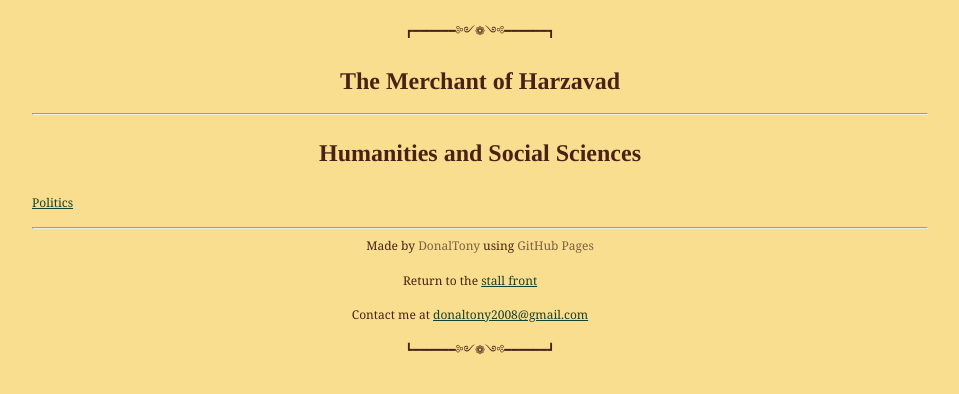
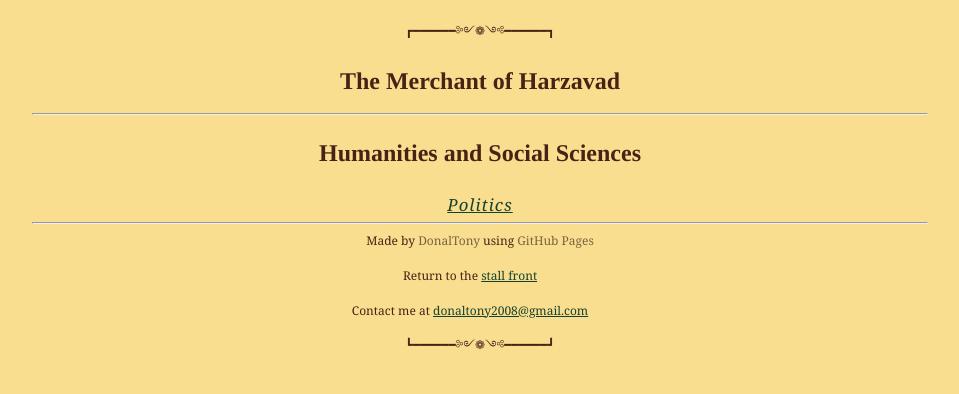
Before and after one commit to dvaraka/the-merchant, a Jekyll site: the page built from notes/year9/hass/hass.md, in a window 1280 px wide. Shown: the top 394 px of the page, without its empty margins (160-1119 px from the left). Built offline with Jekyll 4.4.1, drawn with Linux system fonts in a browser that asks for light colours; our own code applies the rules of GitHub Pages for plain Markdown files.

Commit message:
Update hass.md

```diff
--- a/notes/year9/hass/hass.md
+++ b/notes/year9/hass/hass.md
@@ -3,4 +3,4 @@
 </head>
 
 # Humanities and Social Sciences
-[Politics](/the-merchant/notes/year9/hass/politics/politics.html)
+### [Politics](/the-merchant/notes/year9/hass/politics/politics.html)
```
